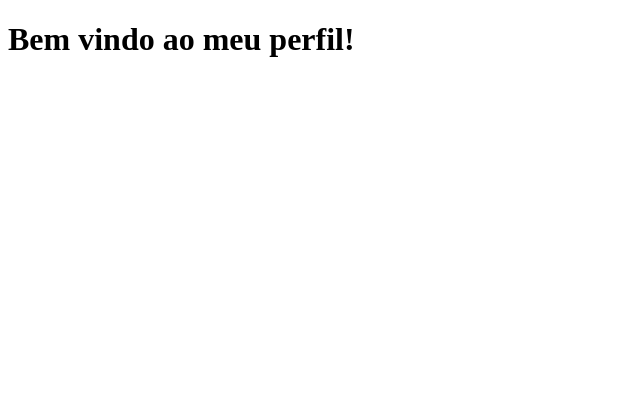
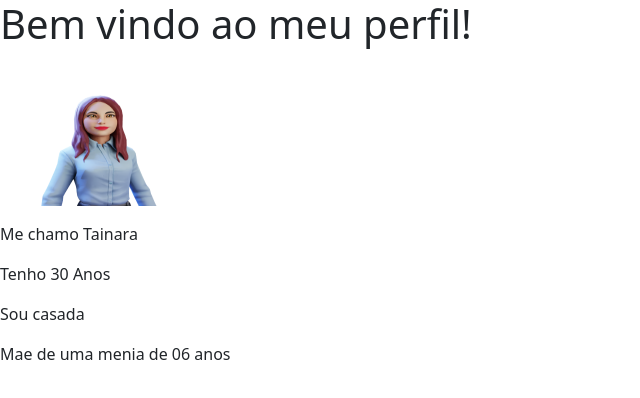
Before and after one commit to Tainara-Goll/Tai-perfil, a plain HTML site: page index.html in a window 1280 px wide. Shown: the whole page, without its empty margins (0-640 px from the left). Drawn offline with nearby package versions, Linux system fonts and the light colour scheme.

Commit message:
meu perfil

```diff
--- a/index.html
+++ b/index.html
@@ -5,8 +5,15 @@
     <meta http-equiv="X-UA-Compatible" content="IE=edge">
     <meta name="viewport" content="width=device-width, initial-scale=1.0">
     <title>Meu perfil</title>
+    <link href="https://cdn.jsdelivr.net/npm/bootstrap@5.2.0-beta1/dist/css/bootstrap.min.css" rel="stylesheet" integrity="sha384-0evHe/X+R7YkIZDRvuzKMRqM+OrBnVFBL6DOitfPri4tjfHxaWutUpFmBp4vmVor" crossorigin="anonymous">
 </head>
 <body>
     <h1>Bem vindo ao meu perfil!</h1>
+
+    <p><img src="imagens/ReadyPlayerMe-Avatar.png" alt="some text" width=200 height=150></p>
+    <p>Me chamo Tainara</p>
+    <p> Tenho 30 Anos</p>
+    <p>Sou casada</p>
+    <p>Mae de uma menia de 06 anos</p>
 </body>
 </html>
```
Also changed, not shown: imagens/ReadyPlayerMe-Avatar.png (added).
